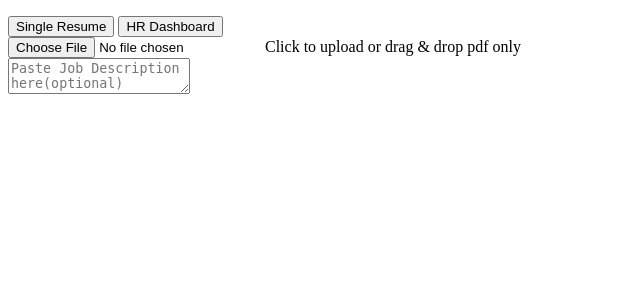
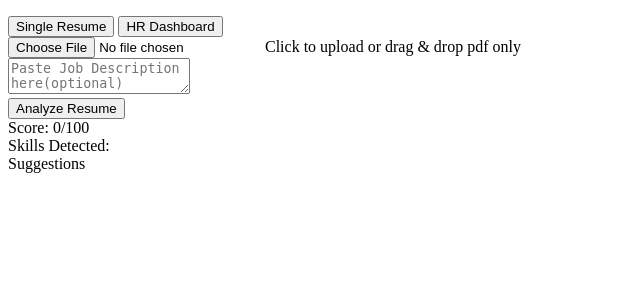
Before and after one commit to debarityajit-lab/AI-Smart-Resume-Screening-System, a Python web app: template templates/index.html in a window 1280 px wide. Shown: the part 98-398 px from the top of the page, without its empty margins (0-640 px from the left). Run offline with Jinja, Linux system fonts and the light colour scheme; the template is opened without the code that fills it, so the values that code supplies are empty.

Commit message:
error box, results section, user details section and skills,suggestions and missing such added

```diff
--- a/templates/index.html
+++ b/templates/index.html
@@ -30,11 +30,35 @@
                     <textarea id="jobDescription" placeholder="Paste Job Description here(optional)"></textarea>
                  </div>
 
+                <button id="single-btn" onclick="analyzeResume()">Analyze Resume</button>
 
+            <div id="error-box" class="error-box"></div>
+
+            <div id="results">
+                <div class="result-row">
+                    <div id="score-text">Score: 0/100</div>
+                </div>
+                <div class="meta-block">
+                    <div class="meta-row" id="meta-name"></div>
+                    <div class="meta-row muted" id="meta-exp"></div>
+                    <div class="meta-row muted" id="meta-edu"></div>
+                    <div class="score-reason" id="score-reason"></div>
+                </div>
             </div>
 
+            <div class="section-label">Skills Detected:</div>
+            <div class="tag-group" id="skill-tags"></div>
 
+            <div class="section-label" id="missing-label" style="display:none">Missing Skills:</div>
+            <div class="tag-group" id="missing-tags"></div>
+
+            <div class="section-label">Suggestions</div>
+            <ul class="suggestion-list" id="suggestions-list"></ul>
+            </div>
         </div>
+
+
+
         <script src="{{ url_for('static', filename='script.js') }}"></script>
     </body>
 </html>
```
